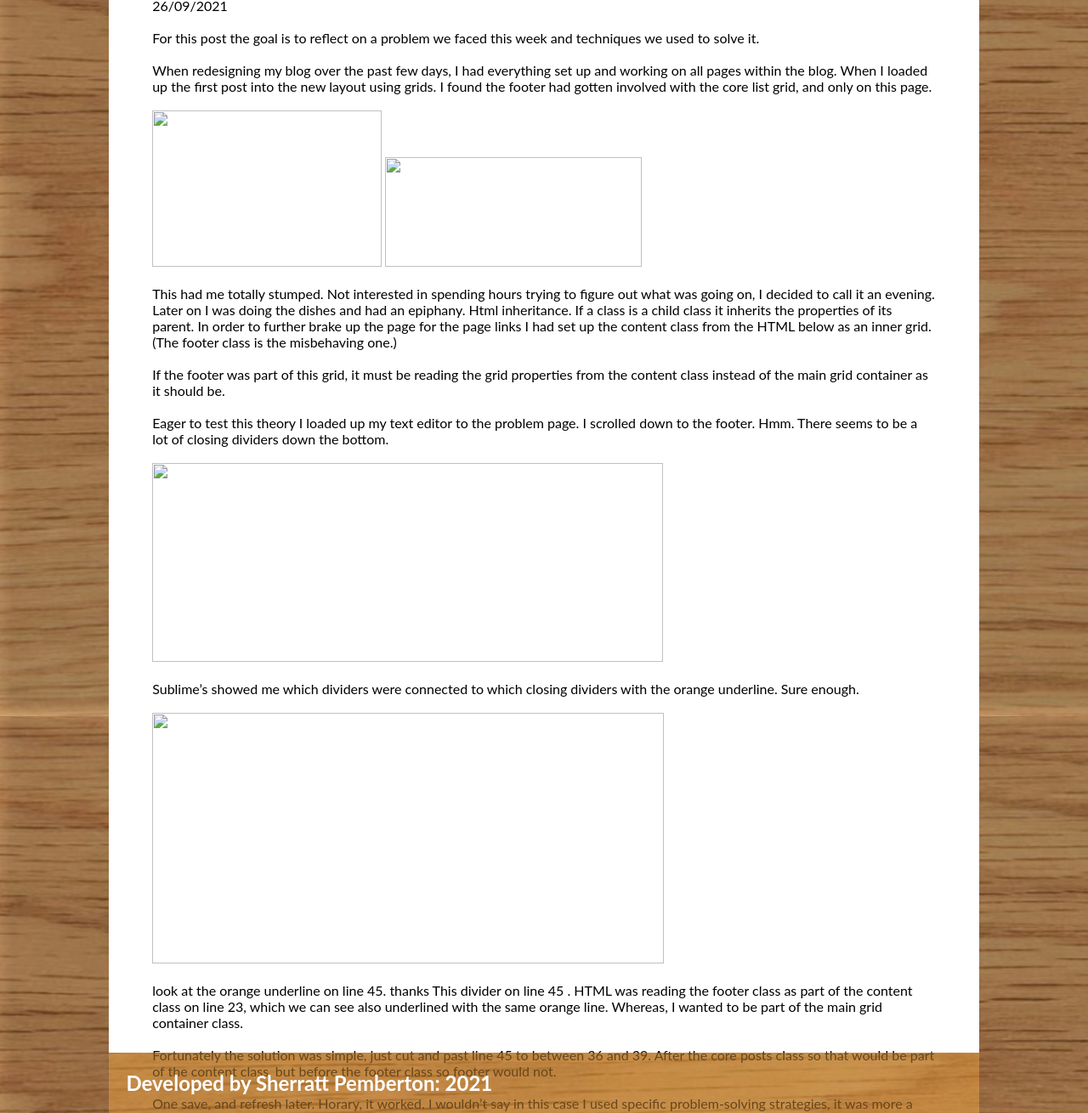
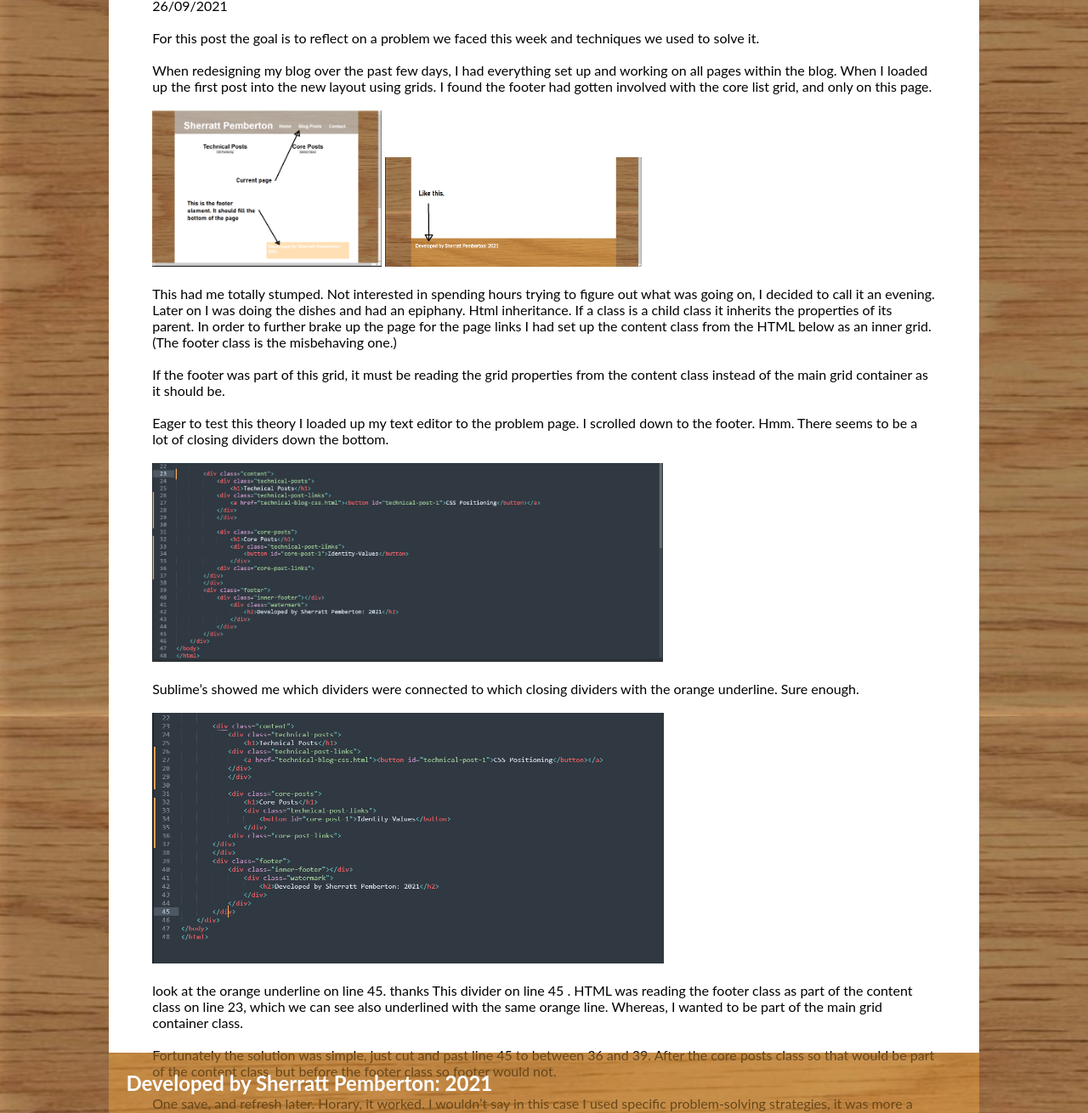
Before and after one commit to Sherratt285/Sherratt285.github.io, a plain HTML site: page blog-posts/problem-solving.html in a window 1280 px wide. Shown: the part 237-1547 px from the top of the page at 85% size. Drawn offline with Linux system fonts and the light colour scheme.

Commit message:
fixed blog post images link

```diff
--- a/blog-posts/problem-solving.html
+++ b/blog-posts/problem-solving.html
@@ -38,12 +38,12 @@
 			    <br/>
 			    <br/>
 			    <img
-			        src="file:///C:/Users/Sherratt/AppData/Local/Temp/msohtmlclip1/01/clip_image002.png"
+			        src="images/problem.png"
 			        width="270"
 			        height="184"
 			    />
 			    <img
-			        src="file:///C:/Users/Sherratt/AppData/Local/Temp/msohtmlclip1/01/clip_image004.png"
+			        src="images/expected-behavior.png"
 			        width="302"
 			        height="129"
 			    />
@@ -67,7 +67,7 @@
 			    <br/>
 			    <br/>
 			    <img
-			        src="file:///C:/Users/Sherratt/AppData/Local/Temp/msohtmlclip1/01/clip_image006.png"
+			        src="images/problem-code.png"
 			        width="601"
 			        height="234"/>
 			</p>
@@ -78,7 +78,7 @@
 			    <br/>
 			    <br/>
 			    <img
-			        src="file:///C:/Users/Sherratt/AppData/Local/Temp/msohtmlclip1/01/clip_image008.png"
+			        src="images/rogue-divider.png"
 			        width="602"
 			        height="295"/>
 			    <br/>
```
Also changed, not shown: blog-posts/images/expected-behavior.PNG (added), blog-posts/images/problem-code.PNG (added), blog-posts/images/problem.PNG (added), blog-posts/images/rogue-divider.PNG (added).
